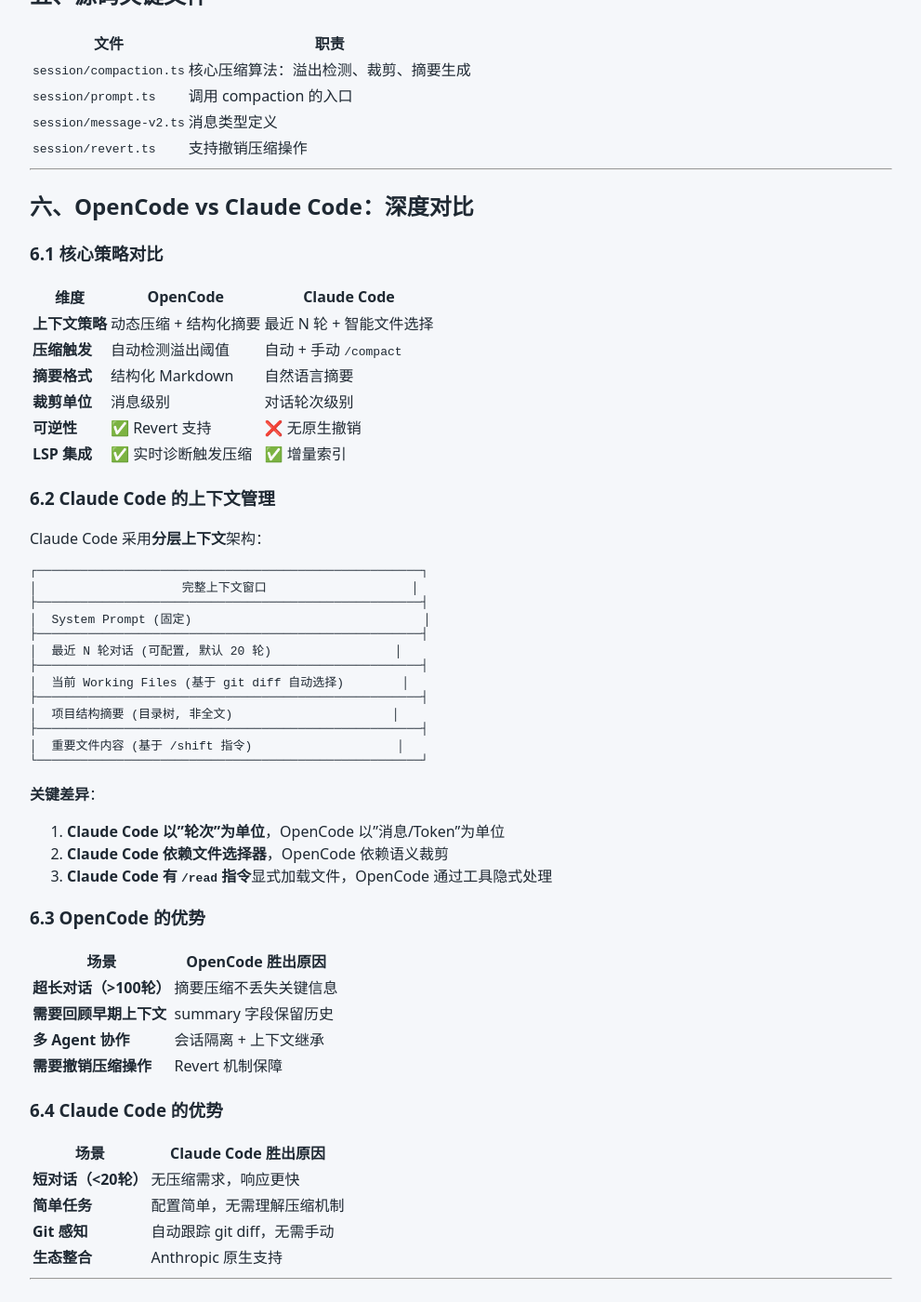
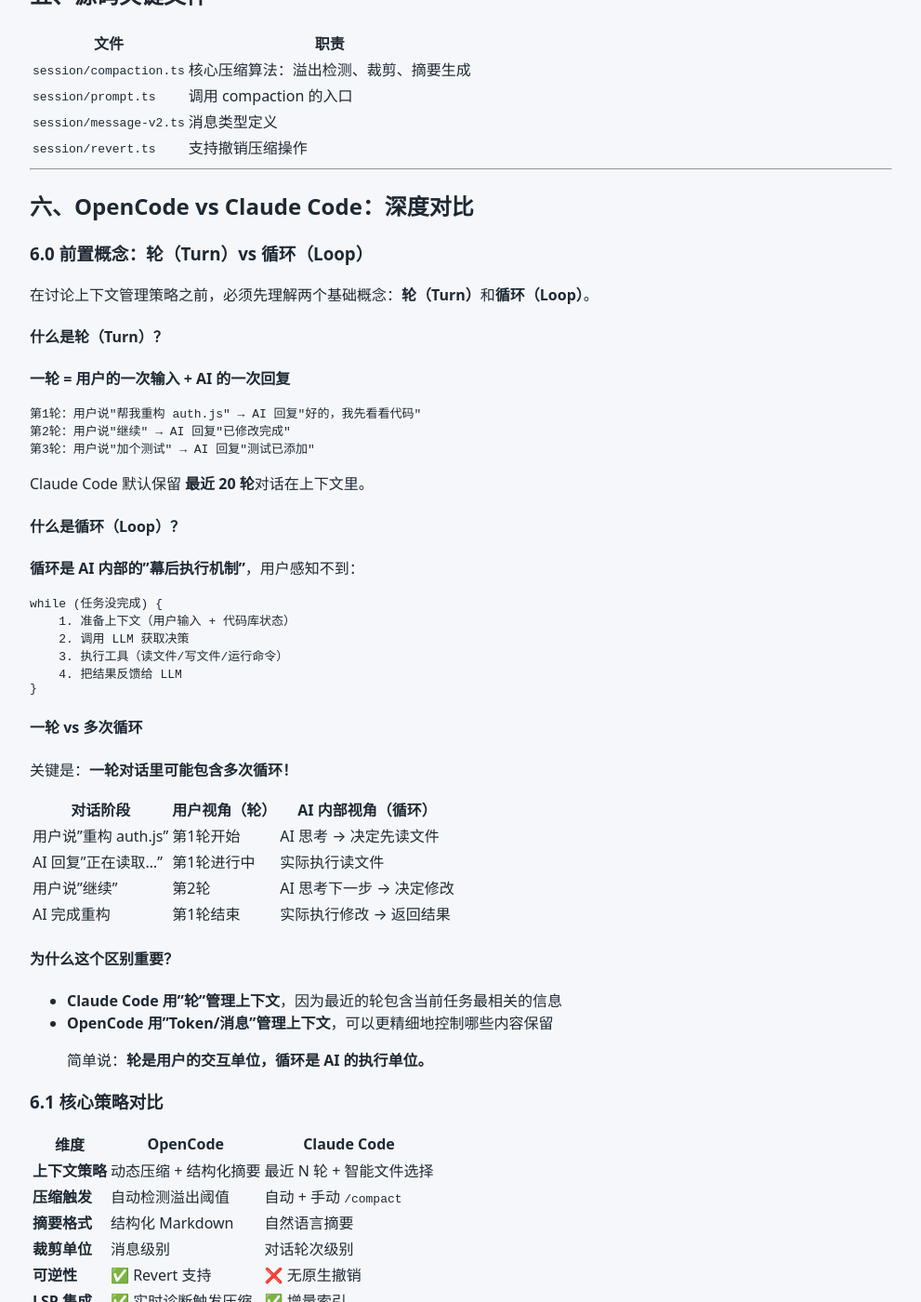
Before and after one commit to HardySimpson/blog, a Jekyll site: the page built from _posts/2026-04-13-opencode-context-compaction-algorithm.md, in a window 1280 px wide and 1400 px high, scrolled down 3380 px. Shown: the whole window at 93% size, without its empty margins (144-1135 px from the left). Built offline with Jekyll 4.4.1, drawn with Linux system fonts in a browser that asks for light colours.

Commit message:
Add: 新增 轮 vs 循环 概念解释
Sign-off-by: 难易
Assisted-by: OpenClaw:minimax/M2.7

````diff
--- a/_posts/2026-04-13-opencode-context-compaction-algorithm.md
+++ b/_posts/2026-04-13-opencode-context-compaction-algorithm.md
@@ -194,6 +194,53 @@
 ---
 
 ## 六、OpenCode vs Claude Code：深度对比
+
+### 6.0 前置概念：轮（Turn）vs 循环（Loop）
+
+在讨论上下文管理策略之前，必须先理解两个基础概念：**轮（Turn）**和**循环（Loop）**。
+
+#### 什么是轮（Turn）？
+
+**一轮 = 用户的一次输入 + AI 的一次回复**
+
+```
+第1轮：用户说"帮我重构 auth.js" → AI 回复"好的，我先看看代码"
+第2轮：用户说"继续" → AI 回复"已修改完成"
+第3轮：用户说"加个测试" → AI 回复"测试已添加"
+```
+
+Claude Code 默认保留 **最近 20 轮**对话在上下文里。
+
+#### 什么是循环（Loop）？
+
+**循环是 AI 内部的"幕后执行机制"**，用户感知不到：
+
+```
+while (任务没完成) {
+    1. 准备上下文（用户输入 + 代码库状态）
+    2. 调用 LLM 获取决策
+    3. 执行工具（读文件/写文件/运行命令）
+    4. 把结果反馈给 LLM
+}
+```
+
+#### 一轮 vs 多次循环
+
+关键是：**一轮对话里可能包含多次循环！**
+
+| 对话阶段 | 用户视角（轮） | AI 内部视角（循环） |
+|---------|---------------|---------------------|
+| 用户说"重构 auth.js" | 第1轮开始 | AI 思考 → 决定先读文件 |
+| AI 回复"正在读取..." | 第1轮进行中 | 实际执行读文件 |
+| 用户说"继续" | 第2轮 | AI 思考下一步 → 决定修改 |
+| AI 完成重构 | 第1轮结束 | 实际执行修改 → 返回结果 |
+
+#### 为什么这个区别重要？
+
+- **Claude Code 用"轮"管理上下文**，因为最近的轮包含当前任务最相关的信息
+- **OpenCode 用"Token/消息"管理上下文**，可以更精细地控制哪些内容保留
+
+> 简单说：**轮是用户的交互单位，循环是 AI 的执行单位。**
 
 ### 6.1 核心策略对比
 
````
